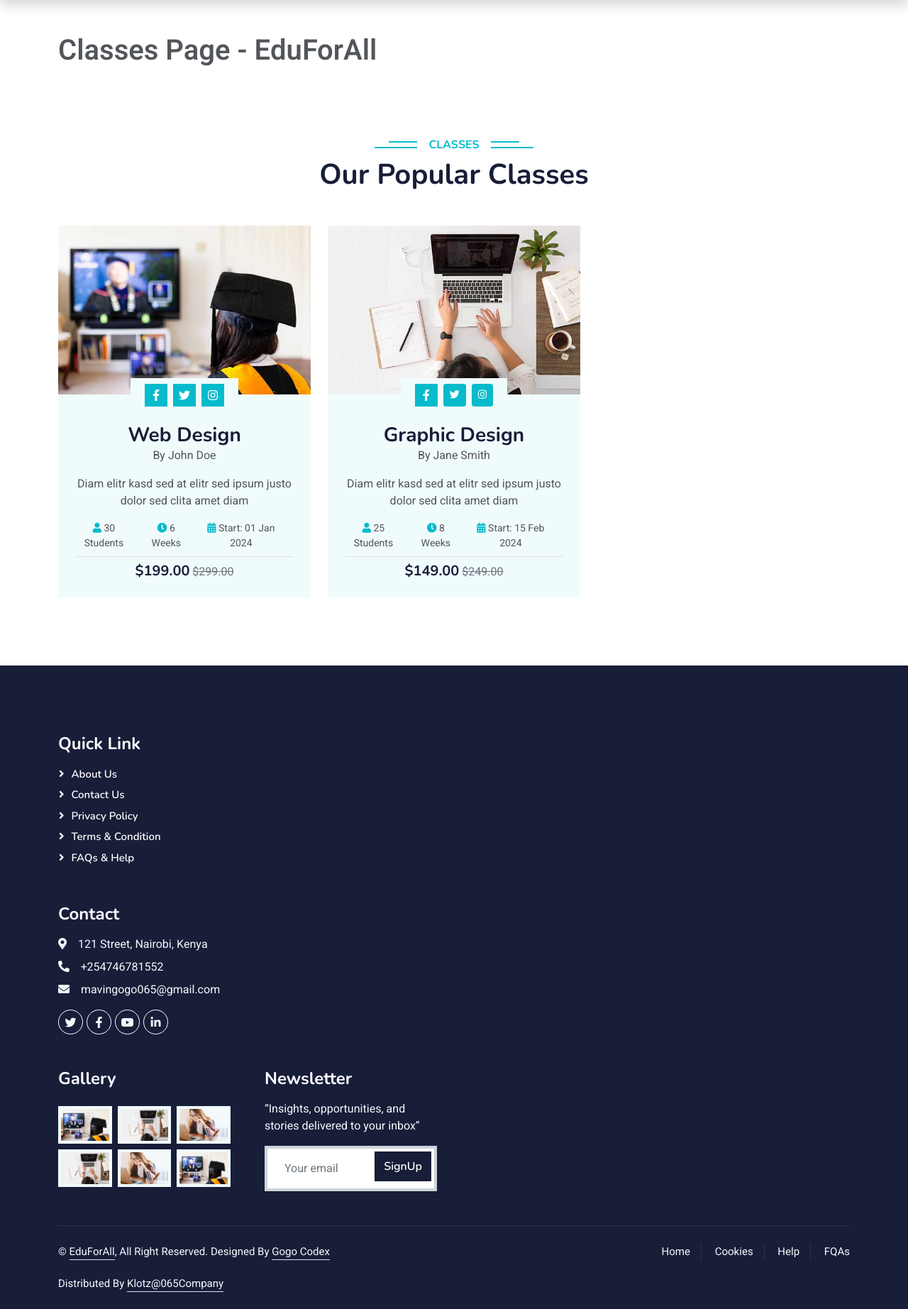
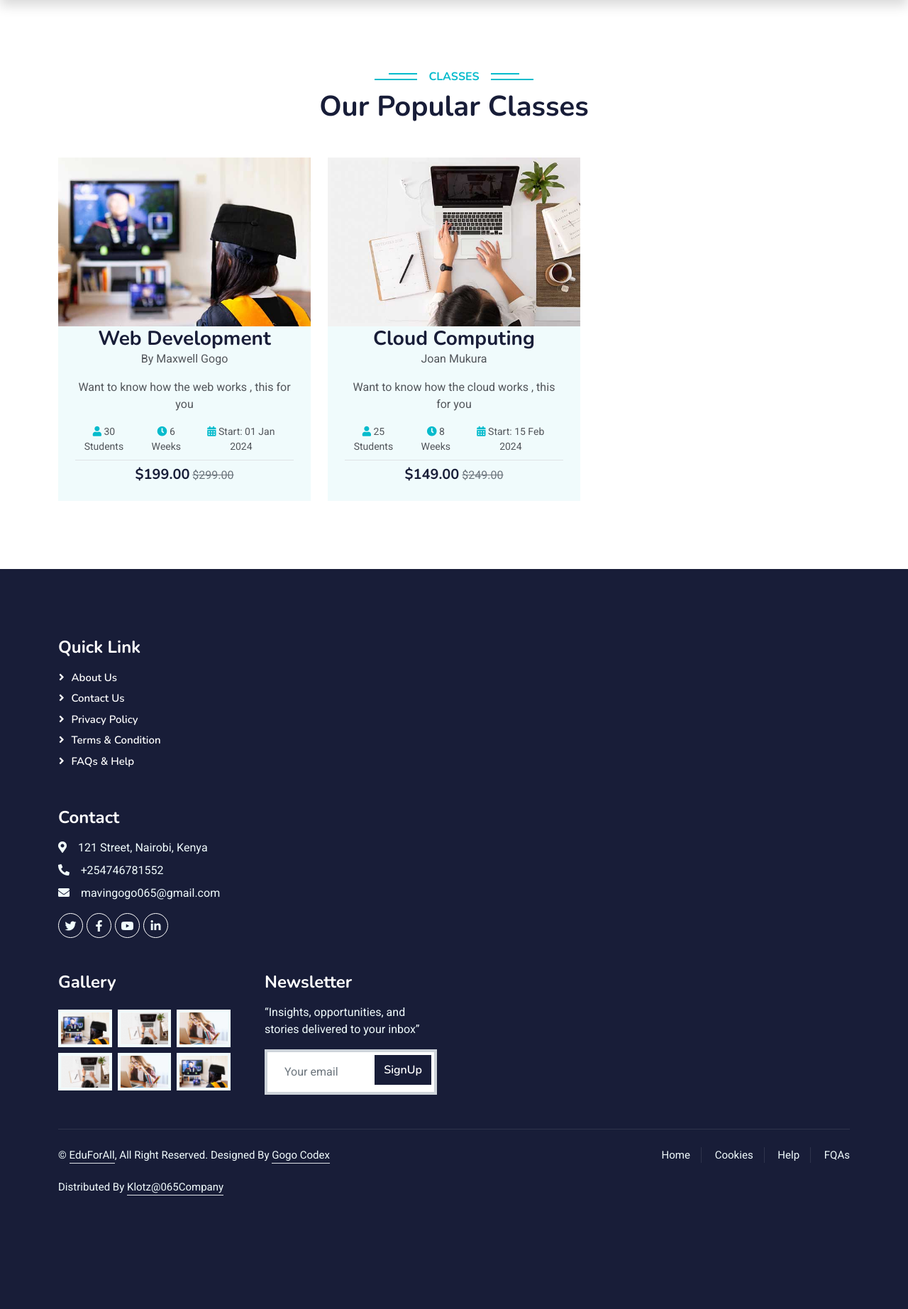
Before and after one commit to Klotz056/EduForAll-Project-, a Django app: page /schoolApp/classes/ in a window 1280 px wide. Shown: the part 75-1920 px from the top of the page at 71% size. After the commit the page ends 1760 px from the top, so only its background shows below. Run offline with Django 5.2, Linux system fonts and the light colour scheme; some libraries are stand-ins or nearby versions.

Commit message:
Add chages

```diff
--- a/schoolApp/templates/schoolApp/class.html
+++ b/schoolApp/templates/schoolApp/class.html
@@ -34,7 +34,7 @@
 <body>
     {% include 'navbar.html' %}
     <div class="container my-5">
-        <div class="display-6">Classes Page - EduForAll</div>
+        <div class="display-6"></div>
     </div>
     <div class="container-xxl py-5">
         <div class="container">
@@ -49,18 +49,12 @@
                             <img class="img-fluid" src="{% static 'img/course-1.jpg' %}" alt="">
                         </div>
                         <div class="position-relative d-flex justify-content-center" style="margin-top: -23px;">
-                            <div class="bg-light d-flex justify-content-center pt-2 px-3">
-                                <a class="btn btn-sm-square btn-primary mx-1" href=""><i
-                                        class="fab fa-facebook-f"></i></a>
-                                <a class="btn btn-sm-square btn-primary mx-1" href=""><i class="fab fa-twitter"></i></a>
-                                <a class="btn btn-sm-square btn-primary mx-1" href=""><i
-                                        class="fab fa-instagram"></i></a>
-                            </div>
+
                         </div>
                         <div class="text-center p-4">
-                            <h3 class="mb-0">Web Design</h3>
-                            <div class="mb-3">By John Doe</div>
-                            <p>Diam elitr kasd sed at elitr sed ipsum justo dolor sed clita amet diam</p>
+                            <h3 class="mb-0">Web Development</h3>
+                            <div class="mb-3">By Maxwell Gogo</div>
+                            <p>Want to know how the web works , this for you</p>
                             <div class="d-flex justify-content-center mb-2">
                                 <small class="me-3"><i class="fa fa-user text-primary"></i> 30 Students</small>
                                 <small class="me-3"><i class="fa fa-clock text-primary"></i> 6 Weeks</small>
@@ -80,19 +74,12 @@
                             <img class="img-fluid" src="{% static 'img/course-2.jpg' %}" alt="">
                         </div>
                         <div class="position-relative d-flex justify-content-center" style="margin-top: -23px;">
-                            <div class="bg-light d-flex justify-content-center pt-2 px-3">
-                                <a class="btn btn-sm-square btn-primary mx-1" href=""><i
-                                        class="fab fa-facebook-f"></i></a>
-                                <a class="btn btn-sm    -square btn-primary mx-1" href=""><i
-                                        class="fab fa-twitter"></i></a>
-                                <a class="btn btn-sm       -square btn-primary mx-1" href=""><i
-                                        class="fab fa-instagram"></i></a>
-                            </div>
+
                         </div>
                         <div class="text-center p-4">
-                            <h3 class="mb-0">Graphic Design</h3>
-                            <div class="mb-3">By Jane Smith</div>
-                            <p>Diam elitr kasd sed at elitr sed ipsum justo dolor sed clita amet diam</p>
+                            <h3 class="mb-0">Cloud Computing</h3>
+                            <div class="mb-3">Joan Mukura</div>
+                            <p>Want to know how the cloud works , this for you</p>
                             <div class="d-flex justify-content-center mb-2">
                                 <small class="me-3"><i class="fa fa-user text-primary"></i> 25 Students</small>
                                 <small class="me-3"><i class="fa fa-clock text-primary"></i> 8 Weeks</small>
--- a/templates/footer.html
+++ b/templates/footer.html
@@ -1,6 +1,6 @@
 {% load static %}
 
-<div class="container-flui bg-dark text-light footer pt-5 mt-5 wow fadeIn" data-wow-delay="0.1s">
+<div class="container-fluid bg-dark text-light footer pt-5 mt-5 wow fadeIn" data-wow-delay="0.1s">
     <div class="container py-5">
         <div class="row g-5">
             <div class="col-lg-3 col-md-6">
--- a/templates/navbar.html
+++ b/templates/navbar.html
@@ -1,3 +1,5 @@
+
+
 <nav class="navbar navbar-expand-lg bg-dark navbar-light shadow sticky-top p-0">
     <a href="/" class="navbar-brand d-flex align-items-center px-4 px-lg-5">
         <!-- <img src="assets/svg/logo.svg" alt="logo" class="img-fluid me-4" width="40" rcset=""> -->
```
Also changed, not shown: schoolApp/templates/schoolApp/certification.html (+23 -33 lines), schoolApp/templates/schoolApp/instructor.html (+5 -5 lines), templates/index.html (+4 -3 lines), db.sqlite3, 1 other file.
